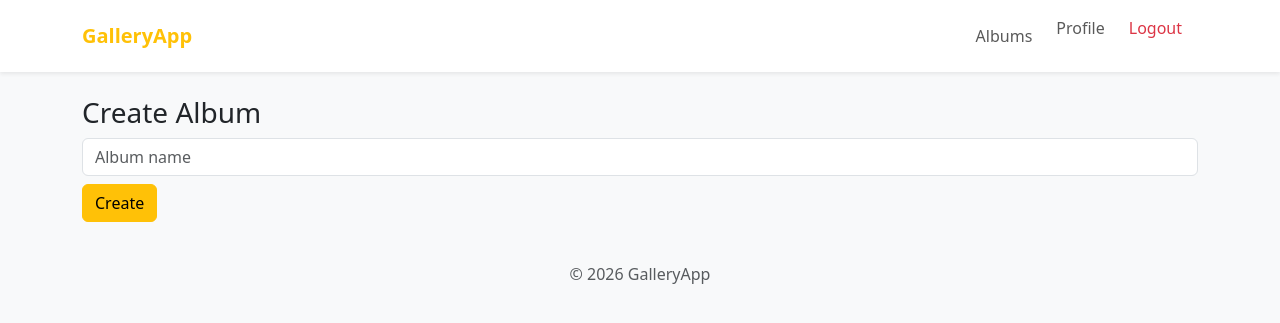
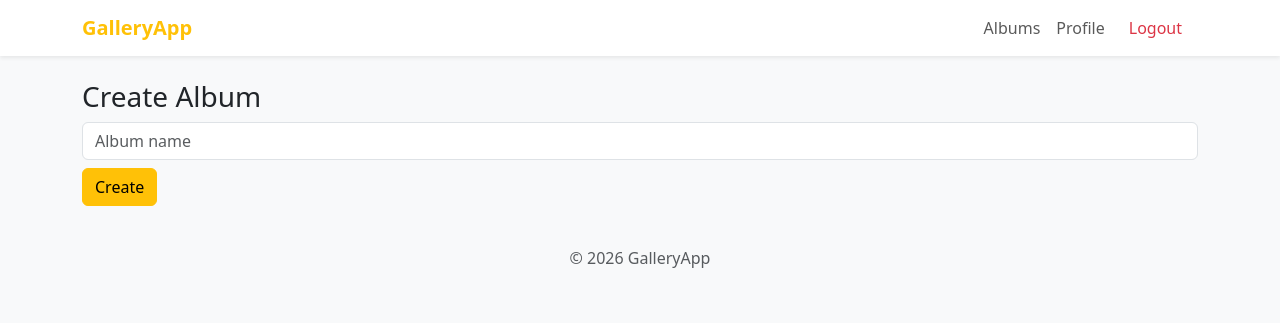
Before and after one commit to vicjam3s/photo-gallery, a Django app: page /albums/create/ in a window 1280 px wide. Shown: the top 323 px of the page. Run offline with Django 5.2, Linux system fonts and the light colour scheme; the visitor is signed in with stand-in values (Sample User, id 1).

Commit message:
fixed alignment of buttons on navbar

```diff
--- a/templates/base.html
+++ b/templates/base.html
@@ -26,7 +26,7 @@
     <div class="collapse navbar-collapse" id="nav">
       <ul class="navbar-nav ms-auto">
         {% if user.is_authenticated %}
-          <li class="nav-link">
+          <li class="nav-item">
             <a class="nav-link" href="{% url 'album-list' %}">Albums</a>
           </li>
 
@@ -37,7 +37,7 @@
           <li class="nav-item">
             <form method="post" action="{% url 'logout' %}" class="d-inline">
               {% csrf_token %}
-              <button type="submit" class="nav-link btn btn-link text-danger align-baseline" style="border:none; padding:.5rem 1rem; cursor:pointer; font-size:inherit;">Logout</button>
+              <button type="submit" class="nav-link btn btn-link text-danger" style="border:none; padding:.5rem 1rem; cursor:pointer; font-size:inherit;">Logout</button>
             </form>
           </li>
 
```
